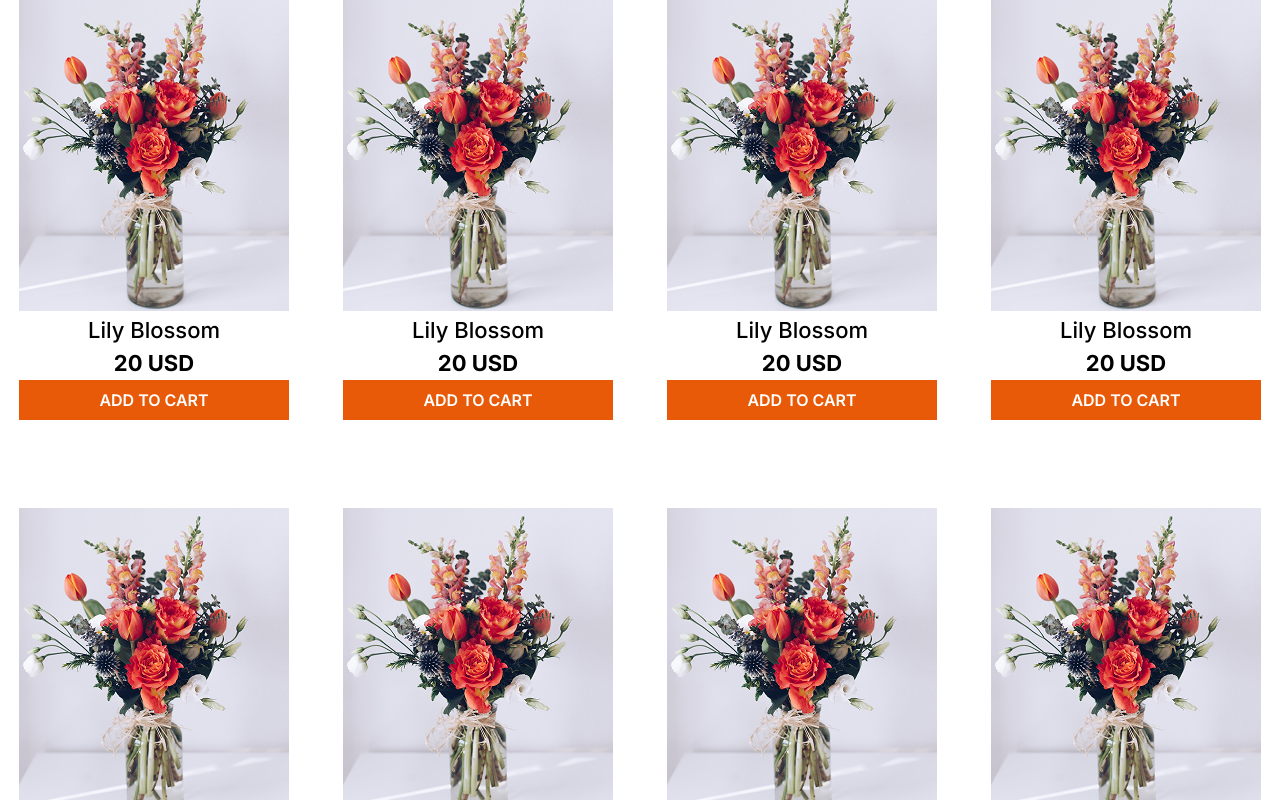
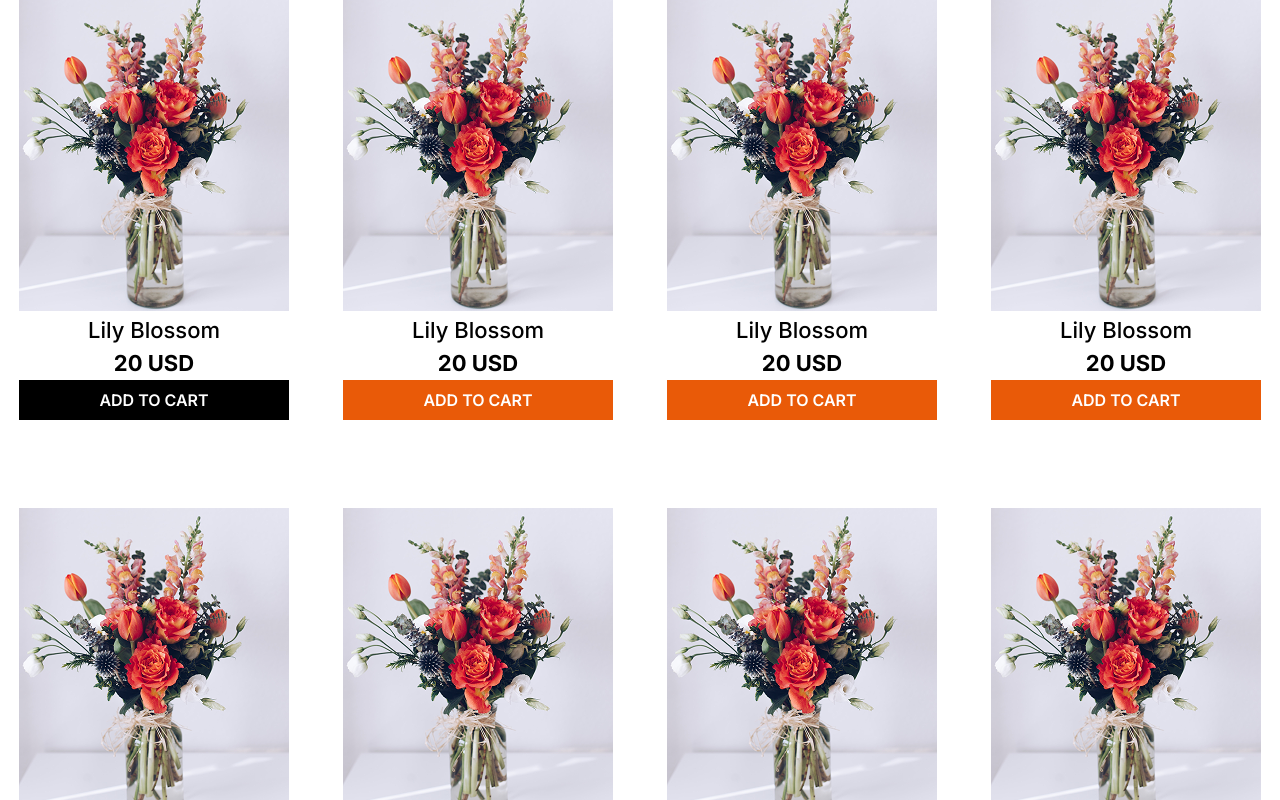
Before and after one commit to Apurbo-hue/B12A02, a plain HTML site: page index.html in a window 1280 px wide. In both pictures the pointer is over the button 154 px from the left and 1322 px from the top of the page. Shown: the part 922-1722 px from the top of the page. Drawn offline with nearby package versions, Linux system fonts and the light colour scheme; a web font is replaced by a local one.

Commit message:
hover effect added

```diff
--- a/style.css
+++ b/style.css
@@ -40,6 +40,15 @@
     grid-template-areas: "first third third"
                          "second third third";
                          justify-content: center;
+}
+
+button:hover{
+    background-color: black;
+    transition: all ease-in .1s;
+}
+
+nav a:hover{
+    color: red;
 }
 
 
```
